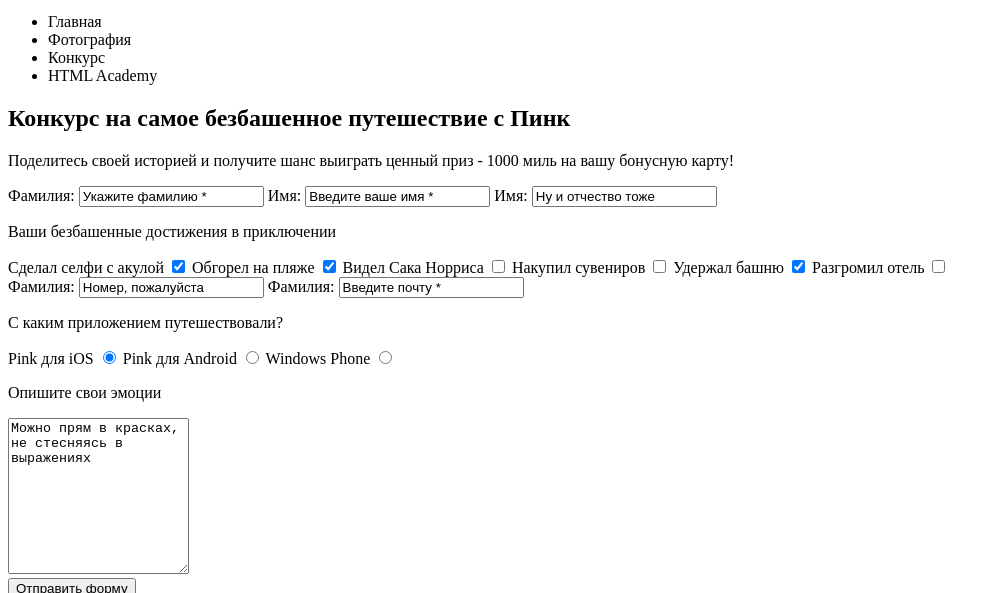
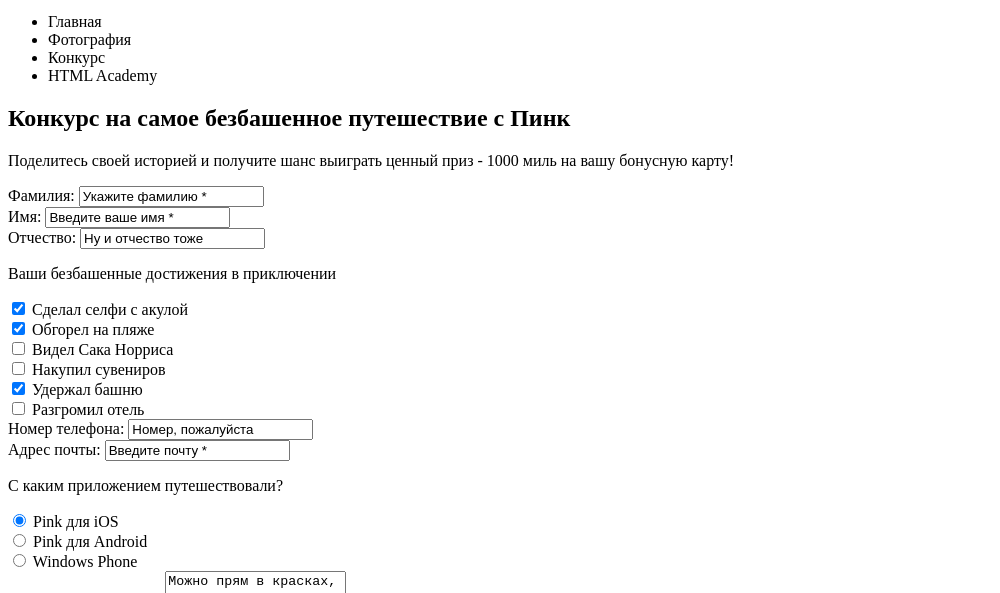
Before and after one commit to 4y6aka/270623-pink, a website: page source/form.html in a window 1280 px wide. Shown: the part 58-651 px from the top of the page, without its empty margins (0-1000 px from the left). Drawn offline with Linux system fonts and the light colour scheme.

Commit message:
Исправил форму согласно последним указаниям

```diff
--- a/source/form.html
+++ b/source/form.html
@@ -33,54 +33,87 @@
     <main class="page-main">
       <section class="page-title">
         <h1 class="page-title__title">Конкурс на самое безбашенное путешествие с Пинк</h1>
-        <p class="page-title__text">Поделитесь своей историей и получите шанс выиграть ценный приз - 1000 миль на вашу бонусную карту!</p>
       </section>
       <section class="user-form">
         <div class="user-form__wrapper">
           <form class="user-form__form" action="#" method="post">
+            <div class="user-form__text-block">
+              <p class="user-form__text">Поделитесь своей историей и получите шанс выиграть ценный приз - 1000 миль на вашу бонусную карту!</p>
+            </div>
             <div class="user-form__user-name">
-              <label class="user-form__label--red" for="lastname-field">Фамилия:</label>
+              <div class="user-form__block-input">
+                <label class="user-form__label-input" for="lastname-field">Фамилия:</label>
                 <input class="user-form__input" id="lastname-field"  name="lastname" value="Укажите фамилию *">
-              <label class="user-form__label--red" for="firstname-field">Имя:</label>
+              </div>
+              <div class="user-form__block-input">
+                <label class="user-form__label-input" for="firstname-field">Имя:</label>
                 <input class="user-form__input" id="firstname-field"  name="firstname" value="Введите ваше имя *">
-              <label class="user-form__label--red" for="surname-field">Имя:</label>
+              </div>
+              <div class="user-form__block-input">
+                <label class="user-form__label-input" for="surname-field">Отчество:</label>
                 <input class="user-form__input" id="surname-field"  name="surname" value="Ну и отчество тоже">
+              </div>
             </div>
             <div class="user-form__achievments">
               <p class="user-form__achievments-title form-title">Ваши безбашенные достижения в приключении</p>
-              <label class="user-form__label--black" for="shark-selfie-field">Сделал селфи с акулой</label>
+              <div class="user-form__block-checkbox">
                 <input class="user-form__checkbox" type="checkbox" name="shark-selfie" id="shark-selfie-field" checked>
-              <label class="user-form__label--black" for="beach-field">Обгорел на пляже</label>
+                <label class="user-form__label-checkbox" for="shark-selfie-field">Сделал селфи с акулой</label>
+              </div>
+              <div class="user-form__block-checkbox">
                 <input class="user-form__checkbox" type="checkbox" name="beach" id="beach-field" checked>
-              <label class="user-form__label--black" for="chuck-field">Видел Сака Норриса</label>
+                <label class="user-form__label-checkbox" for="beach-field">Обгорел на пляже</label>
+              </div>
+              <div class="user-form__block-checkbox">
                 <input class="user-form__checkbox" type="checkbox" name="chuck" id="chuck-field">
-              <label class="user-form__label--black" for="souvenir-field">Накупил сувениров</label>
+                <label class="user-form__label-checkbox" for="chuck-field">Видел Сака Норриса</label>
+              </div>
+              <div class="user-form__block-checkbox">
                 <input class="user-form__checkbox" type="checkbox" name="souvenir" id="souvenir-field">
-              <label class="user-form__label--black" for="tower-field">Удержал башню</label>
+                <label class="user-form__label-checkbox" for="souvenir-field">Накупил сувениров</label>
+              </div>
+              <div class="user-form__block-checkbox">
                 <input class="user-form__checkbox" type="checkbox" name="tower" id="tower-field" checked>
-              <label class="user-form__label--black" for="hotel-field">Разгромил отель</label>
+                <label class="user-form__label-checkbox" for="tower-field">Удержал башню</label>
+              </div>
+              <div class="user-form__block-checkbox">
                 <input class="user-form__checkbox" type="checkbox" name="hotel" id="hotel-field">
+                <label class="user-form__label-checkbox" for="hotel-field">Разгромил отель</label>
+              </div>
             </div>
             <div class="user-form__contacts">
-              <label class="user-form__label--red" for="phone-field">Фамилия:</label>
+              <div class="user-form__block-input">
+                <label class="user-form__label-input" for="phone-field">Номер телефона:</label>
                 <input class="user-form__input" id="phone-field"  name="phone" value="Номер, пожалуйста">
-              <label class="user-form__label--red" for="email-field">Фамилия:</label>
+              </div>
+              <div class="user-form__block-input">
+                <label class="user-form__label-input" for="email-field">Адрес почты:</label>
                 <input class="user-form__input" id="email-field"  name="email" value="Введите почту *">
+              </div>
             </div>
             <div class="user-form__application">
               <p class="user-form__application-title form-title">С каким приложением путешествовали?</p>
-              <label class="user-form__label--black" for="ios-field">Pink для iOS</label>
+              <div class="user-form__block-radio">
                 <input class="user-form__radio" type="radio" id="ios-field"  name="ios"  checked>
-              <label class="user-form__label--black" for="android-field">Pink для Android</label>
+                <label class="user-form__label-radio" for="ios-field">Pink для iOS</label>
+              </div>
+              <div class="user-form__block-radio">
                 <input class="user-form__radio" type="radio" id="android-field"  name="android">
-              <label class="user-form__label--black" for="windowsphone-field">Windows Phone</label>
+                <label class="user-form__label-radio" for="android-field">Pink для Android</label>
+              </div>
+              <div class="user-form__block-radio">
                 <input class="user-form__radio" type="radio" id="windowsphone-field"  name="windowsphone">
+                <label class="user-form__label-radio" for="windowsphone-field">Windows Phone</label>
+              </div>
             </div>
             <div class="user-form__feedback form-title">
-              <p class="user-form__feedback-title">Опишите свои эмоции</p>
-              <textarea class="user-form__feedback-text" name="feedback " id="feedback -field" rows="10">Можно прям в красках, не стесняясь в выражениях</textarea>
+              <label class="user-form__feedback-title" for="feedback-field">Опишите свои эмоции</label>
+              <textarea class="user-form__feedback-text" name="feedback " id="feedback-field" rows="10">Можно прям в красках, не стесняясь в выражениях</textarea>
             </div>
             <button class="user-form__btn-send" type="button">Отправить форму</button>
+            <small class="user-form__legend">
+              <sup>*</sup> — Обязательные поля
+            </small>
           </form>
         </div>
       </section>
```
Lines whose indentation alone changed are shown as unchanged.
